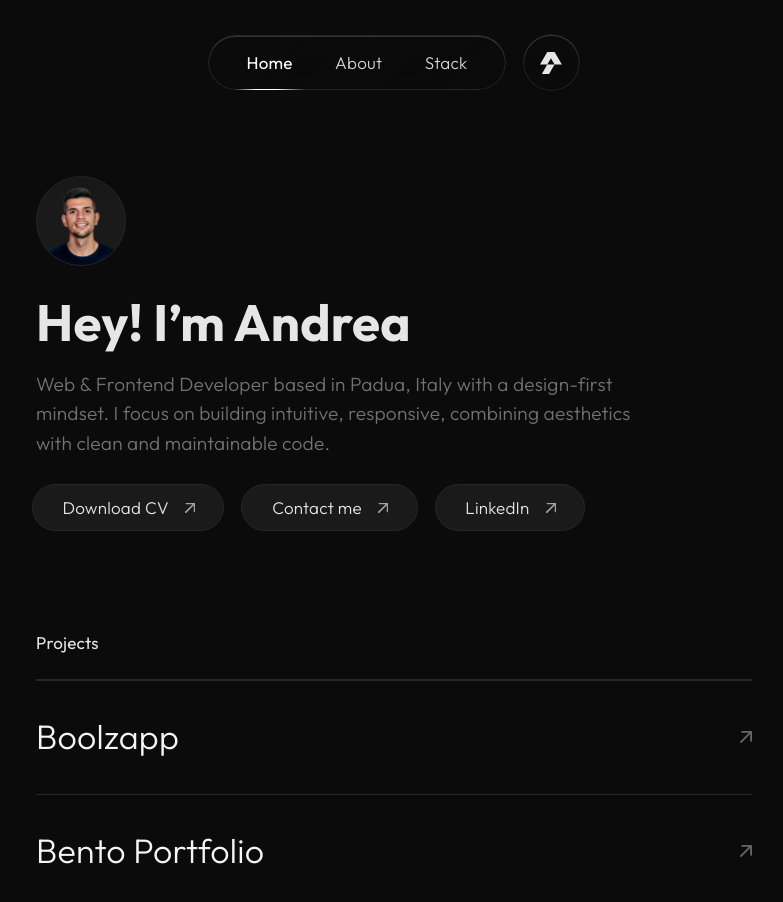
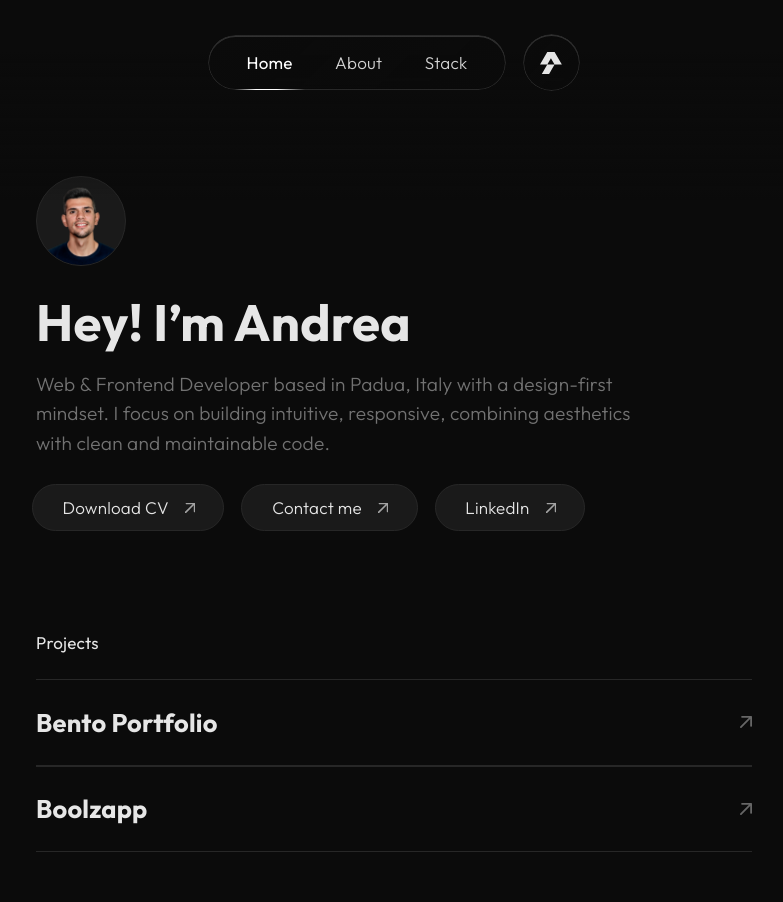
Before and after one commit to andrea-salvalaggio/portfolio, a Nuxt app: page / in a window 1280 px wide. Shown: the top 902 px of the page, without its empty margins (246-1029 px from the left). Built offline with nearby package versions, Linux system fonts and the light colour scheme.

Commit message:
style(projects): smaller bold titles, tighter rows, Bento Portfolio first
Co-Authored-By: Claude Sonnet 5.5 <noreply@anthropic.com>

```diff
--- a/app/components/ui/ProjectList.vue
+++ b/app/components/ui/ProjectList.vue
@@ -161,17 +161,17 @@ onBeforeUnmount(() => {
     align-items: center;
     justify-content: space-between;
     gap: $spacer-4;
-    padding: $spacer-4 0;
+    padding: $spacer 0;
     color: $primary;
     text-decoration: none;
 }
 
 .project-title {
     margin: 0;
-    font-size: $font-size-medium;
-    font-weight: $font-weight-light;
+    font-size: $font-size-small;
+    font-weight: $font-weight-bold;
     line-height: $line-height-small;
-    color: inherit;
+    color: $light;
 }
 
 .project-arrow {
@@ -185,11 +185,11 @@ onBeforeUnmount(() => {
 
 @include up($bp-sm) {
     .project-title {
-        font-size: $font-size-big;
+        font-size: $font-size-medium;
     }
 
     .project-link {
-        padding: $spacer-5 0;
+        padding: $spacer-4 0;
     }
 }
 
--- a/app/data/projects.json
+++ b/app/data/projects.json
@@ -1,4 +1,14 @@
 [
+    {
+        "id": 3,
+        "title": "Bento Portfolio",
+        "description": "A bento grid take on my portfolio, built with Nuxt and Tailwind to present projects, links and availability in a single view.",
+        "image": "/img/projects/bento-portfolio.jpg",
+        "accent": "#3B6BFF",
+        "tags": [],
+        "url": "https://andreasalvalaggio-bento-portfolio.vercel.app/",
+        "target": "_blank"
+    },
     {
         "id": 1,
         "title": "Deliveboo",
@@ -49,15 +59,5 @@
         "url": "https://github.com/andrea-salvalaggio/vue-boolzapp",
         "target": "_blank",
         "accent": "#00B35C"
-    },
-    {
-        "id": 3,
-        "title": "Bento Portfolio",
-        "description": "A bento grid take on my portfolio, built with Nuxt and Tailwind to present projects, links and availability in a single view.",
-        "image": "/img/projects/bento-portfolio.jpg",
-        "accent": "#3B6BFF",
-        "tags": [],
-        "url": "https://andreasalvalaggio-bento-portfolio.vercel.app/",
-        "target": "_blank"
     }
 ]
```
